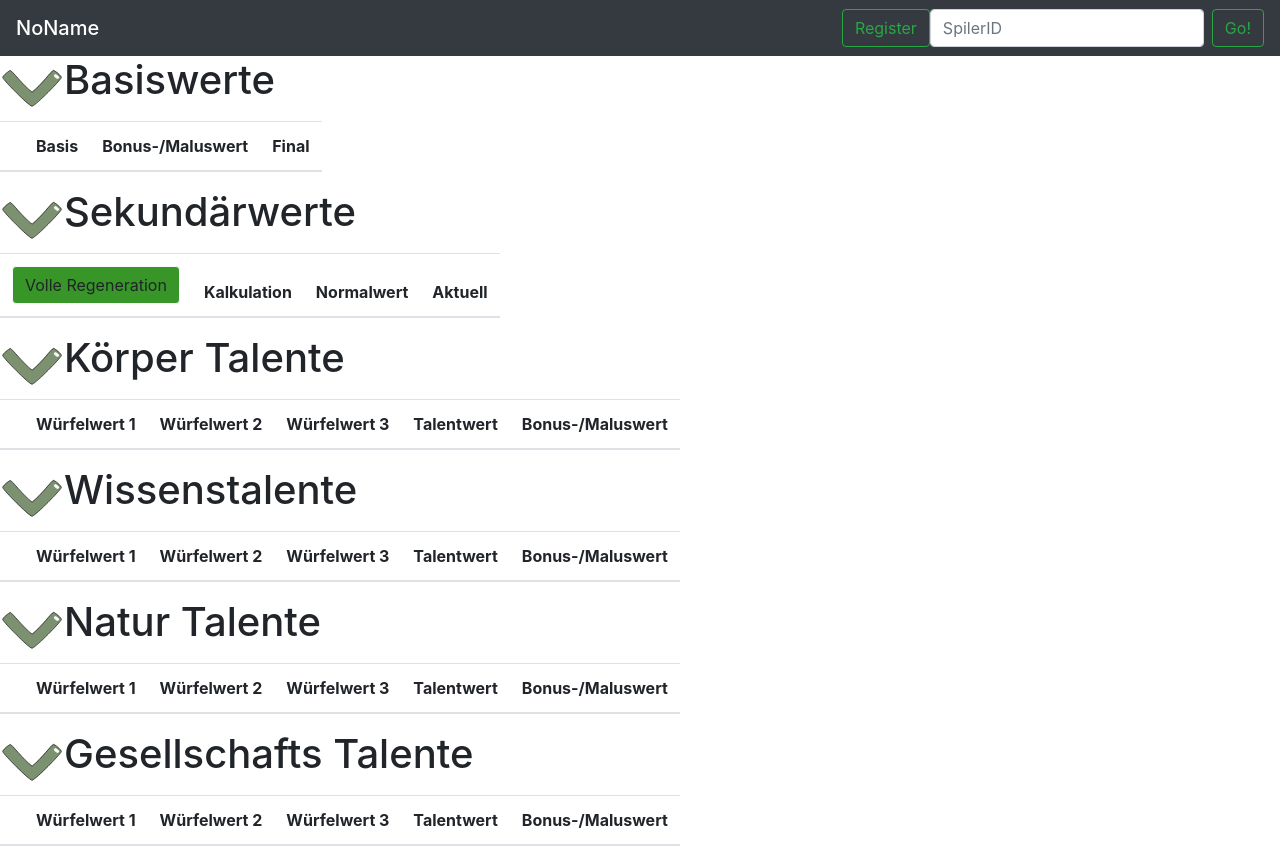
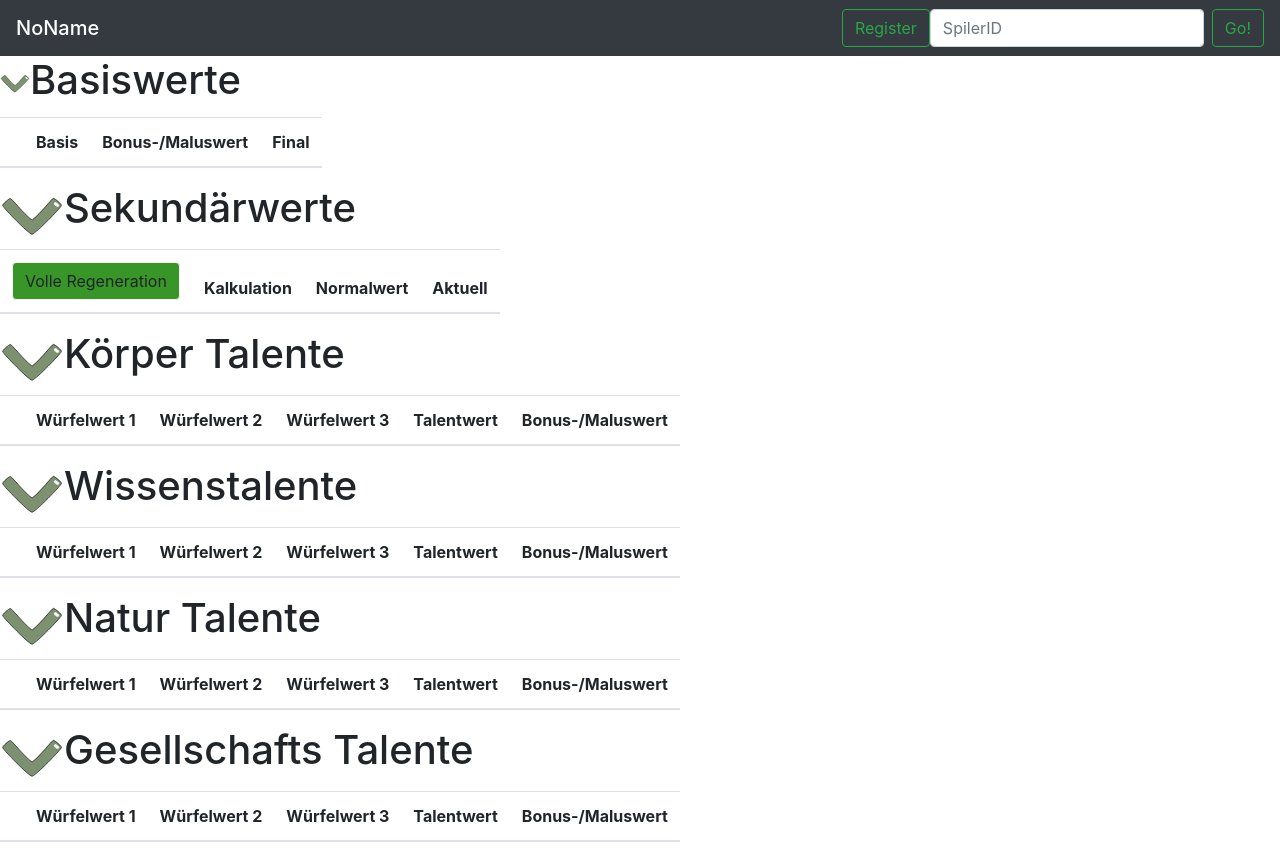
Before and after one commit to SenorgCC/gandarlin, a website: page index.html in a window 1280 px wide. Shown: the top 848 px of the page. Drawn offline with Linux system fonts and the light colour scheme.

Commit message:
css test

```diff
--- a/index.html
+++ b/index.html
@@ -47,7 +47,7 @@
     </nav>
 <div id="Spielersheet">
     <div id="Basiswertediv" style="container-fluid">
-     <span> <input class="toggletablespan" type="image" src="source/images/ArrowDown.svg">
+     <span class="ueberschriftspan"> <input class="toggletablespan" type="image" src="source/images/ArrowDown.svg">
     	  <input class="toggletablespan" type="image" src="source/images/ArrowRight.svg" style="display:none">
       	<h1>Basiswerte</h1>
   	</span>
--- a/source/css/main.css
+++ b/source/css/main.css
@@ -27,6 +27,9 @@ span > h2 {
 }
 .fullrestbtn{
   background-color: #379627;
+}
+.ueberschriftspan{
+  display: inline-flex;
 }
 
 #canvas{
```
